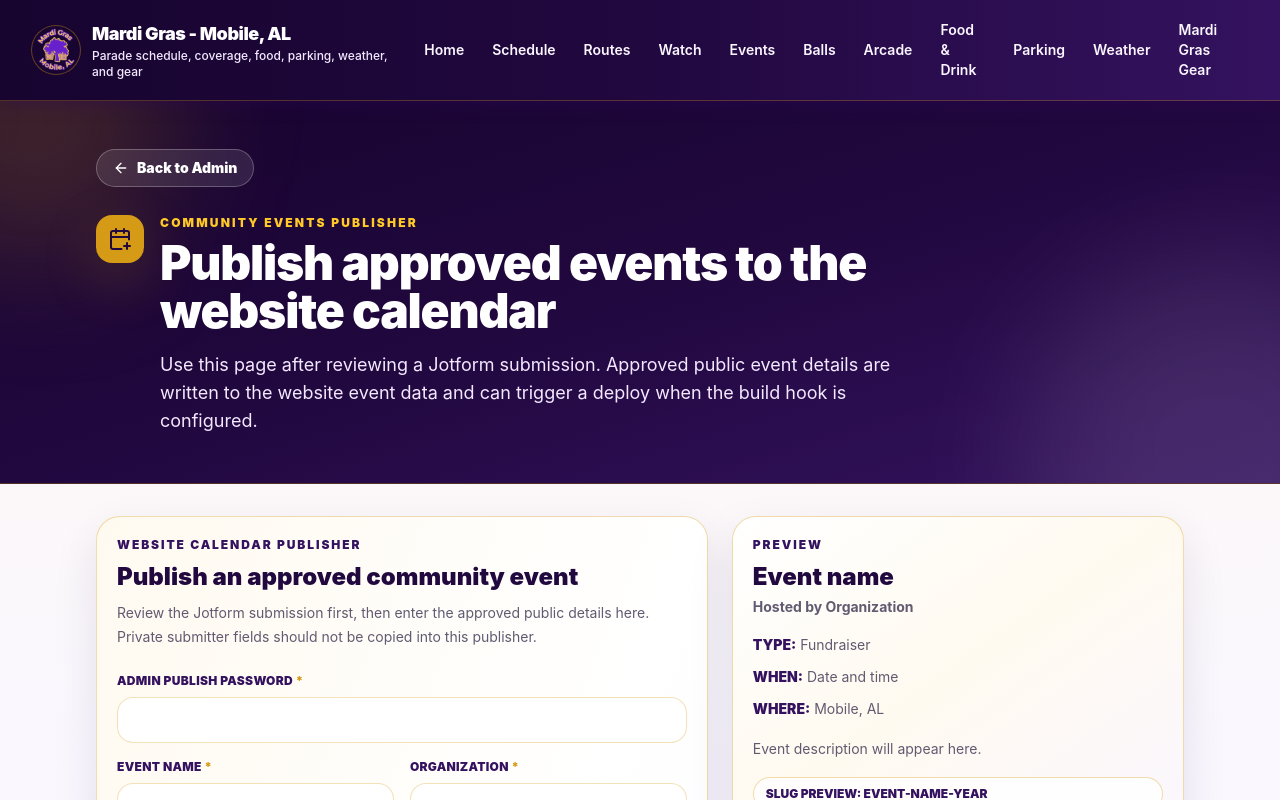
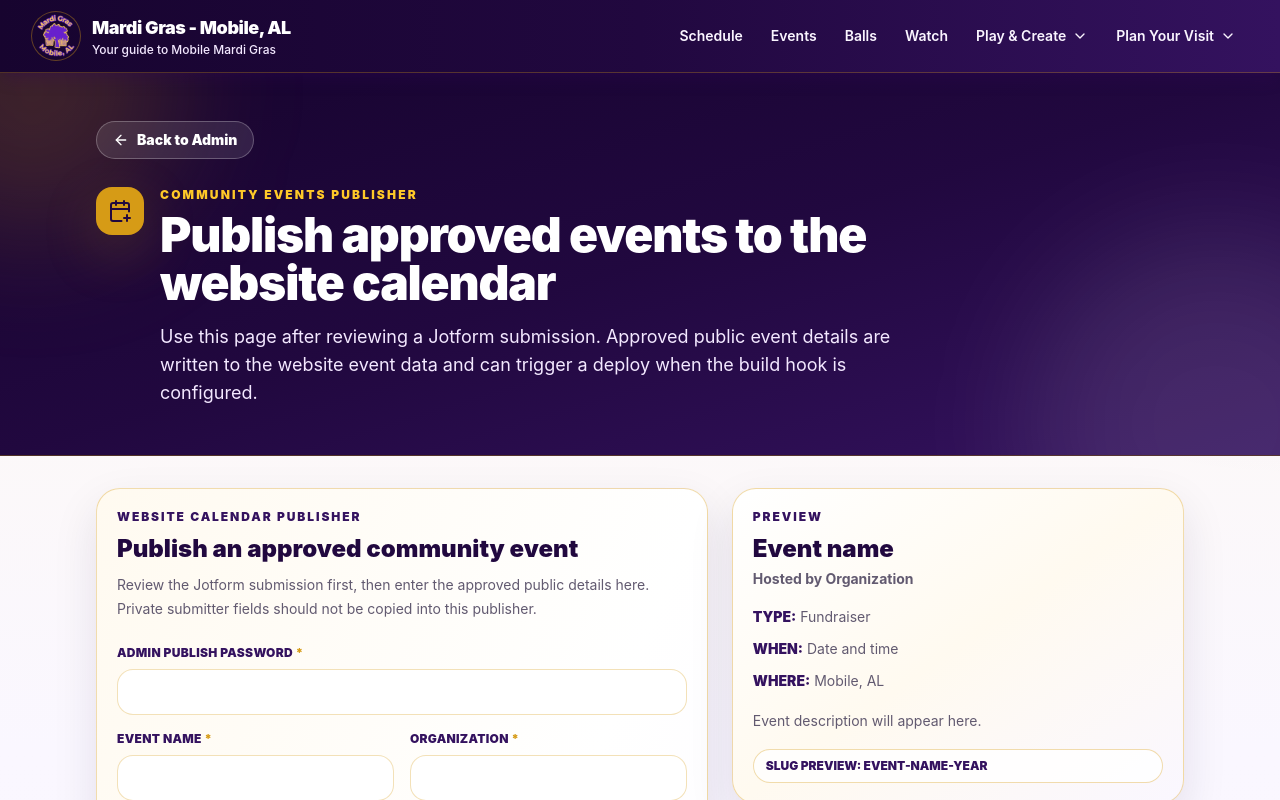
Before and after one commit to TheCryptoArborist/251mardigras, a Next.js app: page /admin/community-events in a window 1280 px wide. Shown: the top 800 px of the page. Built offline with nearby package versions, Linux system fonts and the light colour scheme.

Commit message:
Fix mobile menu access and simplify the site header (#52)

```diff
--- a/src/components/SiteHeader.tsx
+++ b/src/components/SiteHeader.tsx
@@ -2,99 +2,184 @@
 
 import Image from "next/image";
 import Link from "next/link";
-import { Menu } from "lucide-react";
-import { useEffect, useRef } from "react";
+import { ChevronDown, Menu, X } from "lucide-react";
+import { useEffect, useRef, type SyntheticEvent } from "react";
 import { SITE_BRAND_NAME, SITE_LOGO_ALT, SITE_LOGO_PATH } from "@/lib/brand";
 
-const navItems = [
-  { href: "/", label: "Home" },
-  { href: "/schedule", label: "Schedule" },
-  { href: "/schedule#all-route-maps", label: "Routes" },
-  { href: "/watch", label: "Watch" },
-  { href: "/events", label: "Events" },
-  { href: "/balls", label: "Balls" },
-  { href: "/play", label: "Arcade" },
-  { href: "/food-drink", label: "Food & Drink" },
-  { href: "/parking-access", label: "Parking" },
-  { href: "/weather", label: "Weather" },
-  { href: "/mardi-gras-gear", label: "Mardi Gras Gear" }
+const primaryItems = [
+  { href: "/schedule", label: "Schedule", mobileLabel: "Parade Schedule" },
+  { href: "/events", label: "Events", mobileLabel: "Community Events" },
+  { href: "/balls", label: "Balls", mobileLabel: "Mardi Gras Balls" },
+  { href: "/watch", label: "Watch", mobileLabel: "Watch Parades" }
 ];
 
+const navigationGroups = [
+  {
+    id: "play",
+    label: "Play & Create",
+    items: [
+      { href: "/play", label: "Mardi Gras Arcade" },
+      { href: "/play#daily-check-in", label: "Daily Check-In" },
+      { href: "/profile-studio", label: "Profile Studio" }
+    ]
+  },
+  {
+    id: "visit",
+    label: "Plan Your Visit",
+    items: [
+      { href: "/schedule#all-route-maps", label: "Route Maps" },
+      { href: "/parking-access", label: "Parking" },
+      { href: "/food-drink", label: "Food & Drink" },
+      { href: "/weather", label: "Weather" },
+      { href: "/mardi-gras-gear", label: "Mardi Gras Gear" }
+    ]
+  }
+];
+
+const panelClasses = "z-50 max-h-[calc(100vh-var(--site-header-height)-1.5rem)] overflow-y-auto overscroll-contain rounded-2xl border border-parade-gold/40 bg-parade-purpleDeep p-2 text-sm font-semibold shadow-2xl supports-[height:100dvh]:max-h-[calc(100dvh-var(--site-header-height)-1.5rem)]";
+const panelLinkClasses = "flex min-h-11 items-center rounded-xl px-3 py-2.5 text-purple-50 transition hover:bg-white/10 hover:text-parade-goldBright focus-visible:outline-none focus-visible:ring-2 focus-visible:ring-inset focus-visible:ring-parade-gold";
+const desktopLinkClasses = "flex min-h-11 items-center whitespace-nowrap rounded-full px-3 py-2 text-purple-50 transition hover:bg-white/10 hover:text-parade-goldBright focus-visible:outline-none focus-visible:ring-2 focus-visible:ring-parade-gold";
+
+function closeDisclosure(menu: HTMLDetailsElement | null, restoreFocus = false) {
+  if (!menu?.open) return;
+  menu.open = false;
+  if (restoreFocus) menu.querySelector<HTMLElement>("summary")?.focus();
+}
+
 export function SiteHeader() {
-  const mobileMenuRef = useRef<HTMLDetailsElement>(null);
+  const headerRef = useRef<HTMLElement>(null);
+  const homeLinkRef = useRef<HTMLAnchorElement>(null);
+  const desktopNavRef = useRef<HTMLElement>(null);
+  const menusRef = useRef<Record<string, HTMLDetailsElement | null>>({});
 
-  function closeMobileMenu({ restoreFocus = false } = {}) {
-    const menu = mobileMenuRef.current;
-    if (!menu?.open) return;
+  function closeMenus() {
+    Object.values(menusRef.current).forEach((menu) => closeDisclosure(menu));
+  }
 
-    menu.open = false;
-    if (restoreFocus) {
-      menu.querySelector<HTMLElement>("summary")?.focus();
-    }
+  function handleToggle(event: SyntheticEvent<HTMLDetailsElement>) {
+    const openedMenu = event.currentTarget;
+    if (!openedMenu.open) return;
+    Object.values(menusRef.current).forEach((menu) => {
+      if (menu !== openedMenu) closeDisclosure(menu);
+    });
   }
 
   useEffect(() => {
-    function handlePointerDown(event: PointerEvent) {
-      const menu = mobileMenuRef.current;
-      if (menu?.open && event.target instanceof Node && !menu.contains(event.target)) {
-        closeMobileMenu();
-      }
+    function closeOutsideMenus(event: PointerEvent | FocusEvent) {
+      const target = event.target;
+      if (!(target instanceof Node)) return;
+      Object.values(menusRef.current).forEach((menu) => {
+        if (menu && !menu.contains(target)) closeDisclosure(menu);
+      });
     }
 
     function handleKeyDown(event: KeyboardEvent) {
       if (event.key === "Escape") {
-        closeMobileMenu({ restoreFocus: true });
+        Object.values(menusRef.current).forEach((menu) => closeDisclosure(menu, true));
       }
     }
 
-    document.addEventListener("pointerdown", handlePointerDown);
+    // Keep the available panel height accurate when branding or text size changes.
+    const header = headerRef.current;
+    function updateHeaderHeight() {
+      if (header) header.style.setProperty("--site-header-height", `${header.getBoundingClientRect().height}px`);
+    }
+    updateHeaderHeight();
+    const resizeObserver = new ResizeObserver(updateHeaderHeight);
+    if (header) resizeObserver.observe(header);
+
+    const desktopBreakpoint = window.matchMedia("(min-width: 1280px)");
+    function handleBreakpointChange(event: MediaQueryListEvent) {
+      const focusedElement = document.activeElement;
+      const mobileMenu = menusRef.current.mobile;
+      const focusWillBeHidden = event.matches
+        ? mobileMenu?.contains(focusedElement)
+        : desktopNavRef.current?.contains(focusedElement);
+
+      Object.values(menusRef.current).forEach((menu) => closeDisclosure(menu));
+      if (focusWillBeHidden) {
+        if (event.matches) homeLinkRef.current?.focus();
+        else mobileMenu?.querySelector<HTMLElement>("summary")?.focus();
+      }
+    }
+
+    document.addEventListener("pointerdown", closeOutsideMenus);
+    document.addEventListener("focusin", closeOutsideMenus);
     document.addEventListener("keydown", handleKeyDown);
+    desktopBreakpoint.addEventListener("change", handleBreakpointChange);
     return () => {
-      document.removeEventListener("pointerdown", handlePointerDown);
+      resizeObserver.disconnect();
+      document.removeEventListener("pointerdown", closeOutsideMenus);
+      document.removeEventListener("focusin", closeOutsideMenus);
       document.removeEventListener("keydown", handleKeyDown);
+      desktopBreakpoint.removeEventListener("change", handleBreakpointChange);
     };
   }, []);
 
   return (
-    <header className="sticky top-0 z-30 border-b border-parade-gold/30 bg-gradient-to-r from-parade-purpleDeep via-parade-purpleDark to-parade-purple text-white shadow-lg shadow-purple-950/20">
-      <div className="mx-auto flex max-w-7xl items-center justify-between gap-3 px-4 py-3 sm:px-6 lg:px-8">
-        <Link href="/" className="group flex min-w-0 items-center gap-3">
+    <header ref={headerRef} className="sticky top-0 z-30 border-b border-parade-gold/30 bg-gradient-to-r from-parade-purpleDeep via-parade-purpleDark to-parade-purple text-white shadow-lg shadow-purple-950/20 [--site-header-height:4.5rem]">
+      <div className="mx-auto flex max-w-7xl items-center justify-between gap-3 px-4 py-3 sm:px-6 lg:gap-6 lg:px-8">
+        <Link ref={homeLinkRef} href="/" aria-label={`${SITE_BRAND_NAME} home`} onClick={closeMenus} className="group flex min-w-0 items-center gap-3 rounded-lg focus-visible:outline-none focus-visible:ring-2 focus-visible:ring-parade-gold">
           <span className="flex h-10 w-10 shrink-0 items-center justify-center overflow-visible rounded-full ring-1 ring-parade-gold/40 transition group-hover:ring-parade-gold sm:h-12 sm:w-12">
             <Image src={SITE_LOGO_PATH} alt={SITE_LOGO_ALT} width={48} height={48} className="h-full w-full object-contain" priority />
           </span>
           <span className="min-w-0">
             <span className="block truncate text-base font-black leading-tight tracking-tight sm:text-lg">{SITE_BRAND_NAME}</span>
-            <span className="hidden text-xs font-medium text-purple-100 sm:block">Parade schedule, coverage, food, parking, weather, and gear</span>
+            <span className="hidden truncate text-xs font-medium text-purple-100 sm:block">Your guide to Mobile Mardi Gras</span>
           </span>
         </Link>
 
-        <details ref={mobileMenuRef} className="group relative shrink-0 xl:hidden">
-          <summary className="flex cursor-pointer list-none items-center gap-2 rounded-full border border-parade-gold/40 bg-white/10 px-3 py-2 text-sm font-black text-white transition hover:bg-white/15 focus:outline-none focus:ring-2 focus:ring-parade-gold [&::-webkit-details-marker]:hidden">
-            <Menu className="h-4 w-4" aria-hidden="true" /> Menu
+        <details ref={(node) => { menusRef.current.mobile = node; }} onToggle={handleToggle} className="group/mobile-menu shrink-0 xl:hidden">
+          <summary aria-controls="mobile-site-navigation" className="flex min-h-11 cursor-pointer list-none items-center gap-2 rounded-full border border-parade-gold/40 bg-white/10 px-3 py-2 text-sm font-black text-white transition hover:bg-white/15 focus-visible:outline-none focus-visible:ring-2 focus-visible:ring-parade-gold [&::-webkit-details-marker]:hidden">
+            <Menu className="h-4 w-4 group-open/mobile-menu:hidden" aria-hidden="true" />
+            <X className="hidden h-4 w-4 group-open/mobile-menu:block" aria-hidden="true" />
+            Menu
           </summary>
-          <nav className="absolute right-0 top-full z-50 mt-3 grid w-64 gap-1 rounded-2xl border border-parade-gold/40 bg-parade-purpleDeep/95 p-2 text-sm font-semibold shadow-2xl backdrop-blur" aria-label="Mobile navigation">
-            {navItems.map((item) => (
-              <Link
-                key={item.href}
-                href={item.href}
-                onClick={() => closeMobileMenu()}
-                className="rounded-xl px-3 py-2.5 text-purple-50 transition hover:bg-white/10 hover:text-parade-goldBright focus:outline-none focus:ring-2 focus:ring-parade-gold"
-              >
-                {item.label}
-              </Link>
+          <nav id="mobile-site-navigation" className={`absolute inset-x-4 top-full ml-auto mt-2 max-w-sm ${panelClasses}`} aria-label="Mobile navigation">
+            <div className="grid gap-1">
+              {primaryItems.map((item) => (
+                <Link key={item.href} href={item.href} onClick={closeMenus} className={panelLinkClasses}>
+                  {item.mobileLabel}
+                </Link>
+              ))}
+            </div>
+            {navigationGroups.map((group) => (
+              <div key={group.id} role="group" aria-labelledby={`mobile-${group.id}-heading`} className="mt-2 border-t border-parade-gold/20 pt-2">
+                <p id={`mobile-${group.id}-heading`} className="px-3 py-2 text-xs font-black uppercase tracking-wider text-parade-gold">{group.label}</p>
+                <div className="grid gap-1">
+                  {group.items.map((item) => (
+                    <Link key={item.href} href={item.href} onClick={closeMenus} className={panelLinkClasses}>
+                      {item.label}
+                    </Link>
+                  ))}
+                </div>
+              </div>
             ))}
           </nav>
         </details>
 
-        <nav className="hidden items-center gap-1 text-sm font-semibold xl:flex" aria-label="Primary navigation">
-          {navItems.map((item) => (
-            <Link
-              key={item.href}
-              href={item.href}
-              className="rounded-full px-3 py-2 text-purple-50 transition hover:bg-white/10 hover:text-parade-goldBright focus:outline-none focus:ring-2 focus:ring-parade-gold"
-            >
+        <nav ref={desktopNavRef} className="hidden shrink-0 items-center gap-1 text-sm font-semibold xl:flex" aria-label="Primary navigation">
+          {primaryItems.map((item) => (
+            <Link key={item.href} href={item.href} onClick={closeMenus} className={desktopLinkClasses}>
               {item.label}
             </Link>
+          ))}
+          {navigationGroups.map((group) => (
+            <details key={group.id} ref={(node) => { menusRef.current[group.id] = node; }} onToggle={handleToggle} className="group/disclosure relative">
+              <summary aria-controls={`desktop-${group.id}-navigation`} className={`${desktopLinkClasses} cursor-pointer list-none gap-1.5 [&::-webkit-details-marker]:hidden`}>
+                {group.label}
+                <ChevronDown className="h-4 w-4 transition-transform group-open/disclosure:rotate-180" aria-hidden="true" />
+              </summary>
+              <ul id={`desktop-${group.id}-navigation`} className={`absolute right-0 top-full mt-3 grid w-64 gap-1 ${panelClasses}`}>
+                {group.items.map((item) => (
+                  <li key={item.href}>
+                    <Link href={item.href} onClick={closeMenus} className={panelLinkClasses}>
+                      {item.label}
+                    </Link>
+                  </li>
+                ))}
+              </ul>
+            </details>
           ))}
         </nav>
       </div>
```
